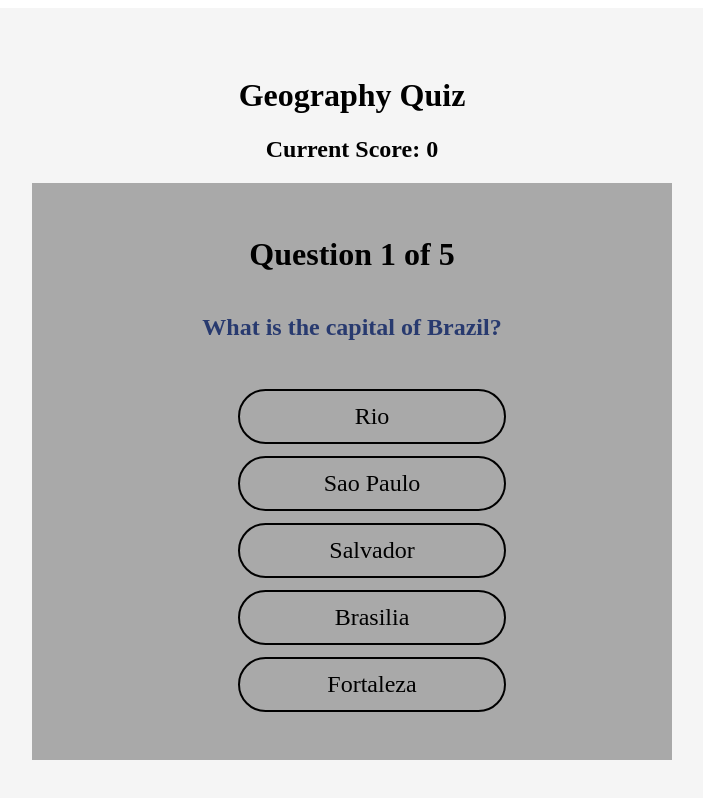
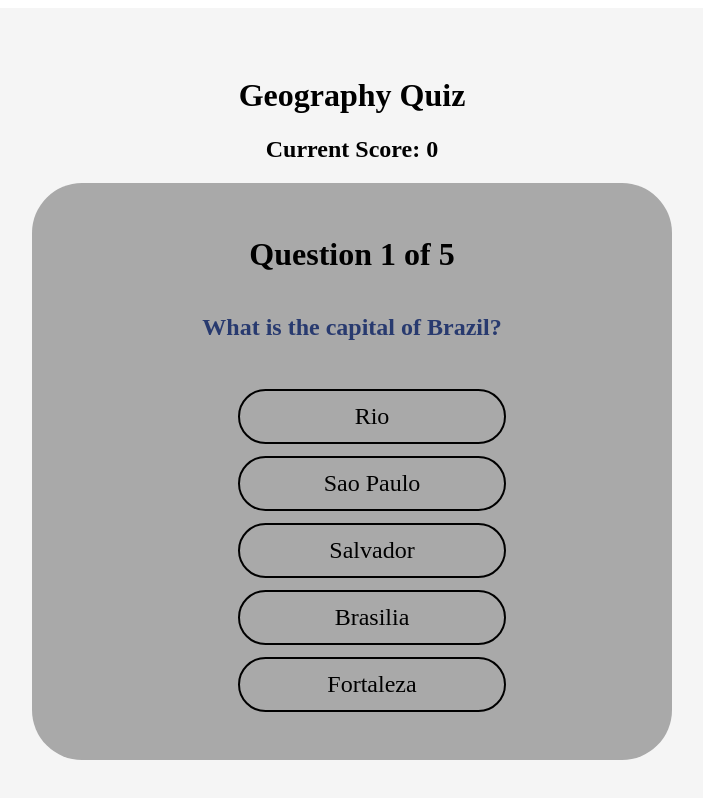
Before and after one commit to bz47/GeographyQuiz, a React (Vite) app: page / in a window 1280 px wide. Shown: the top 798 px of the page, without its empty margins (296-999 px from the left). Built offline with nearby package versions, Linux system fonts and the light colour scheme.

Commit message:
add border radius to card

```diff
--- a/src/App.css
+++ b/src/App.css
@@ -19,6 +19,7 @@ main {
   flex-direction: column;
   align-items: center;
   background-color: darkgray;
+  border-radius: 50px;
   padding: 2em;
 }
 
```
